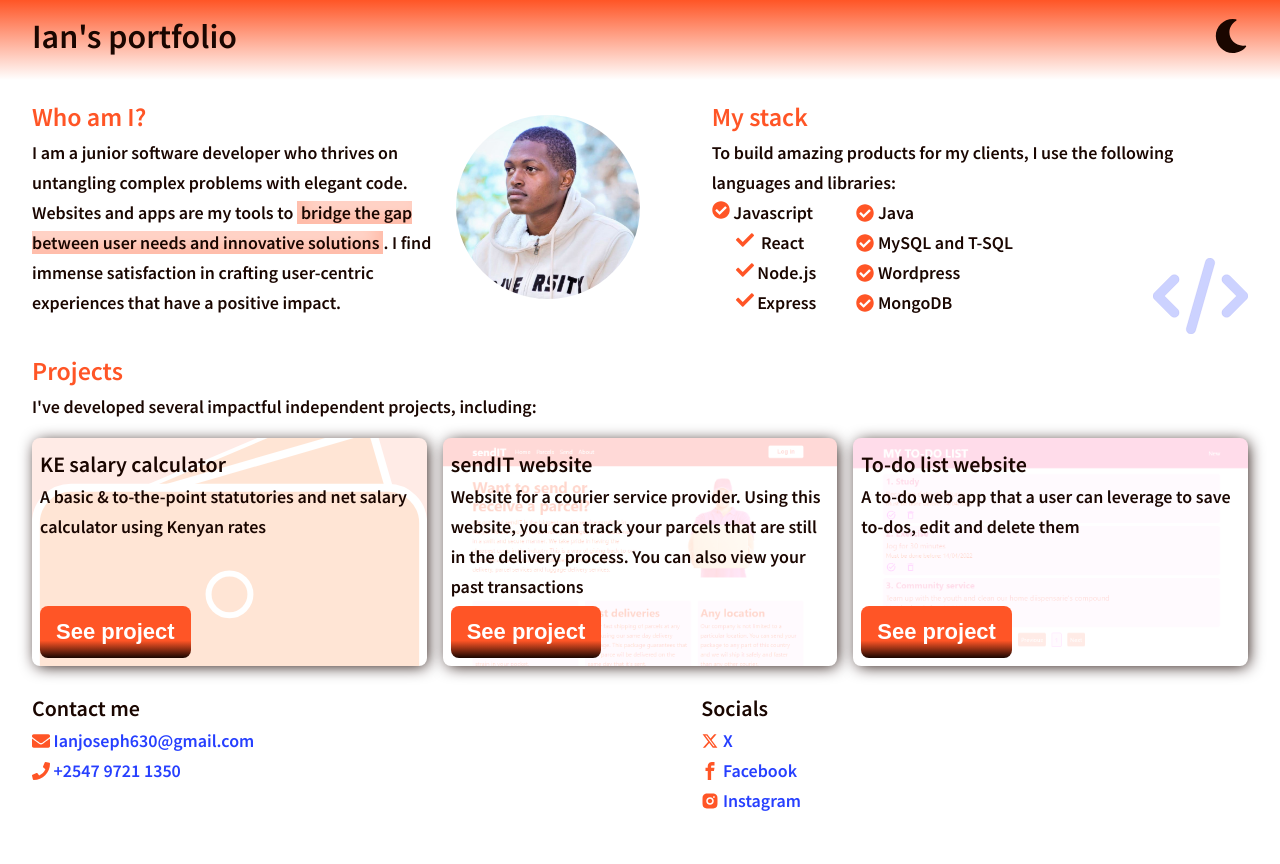
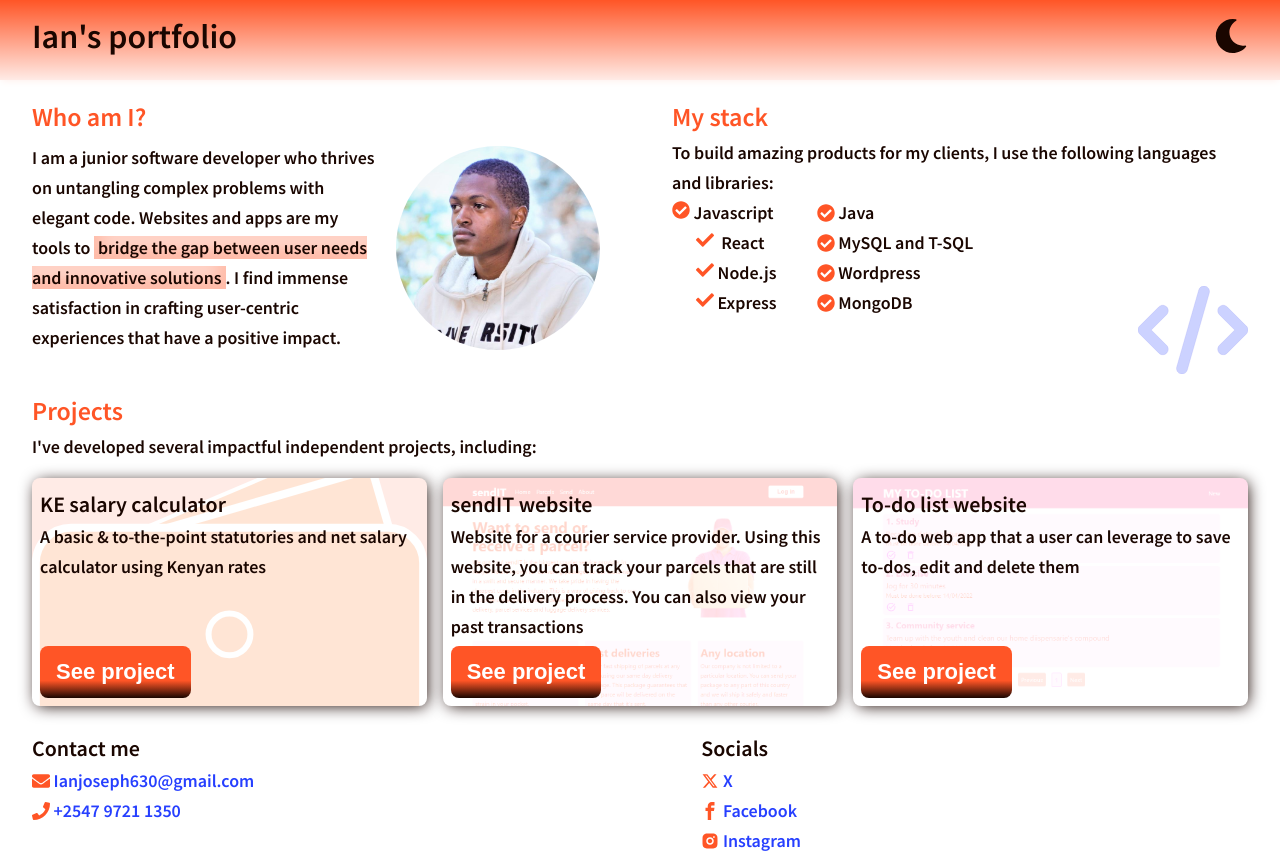
Before and after one commit to IanGathuita/ian-portfolio, a React (Create React App) app: page / in a window 1280 px wide. Before the commit the page ends 824 px from the top, so only its background shows below. Built offline with nearby package versions, Linux system fonts and the light colour scheme.

Commit message:
add container query and other visual improvements

```diff
--- a/src/Components/About/About.css
+++ b/src/Components/About/About.css
@@ -1,22 +1,50 @@
-#about{
+#about {
+    display: flex;
+    flex-direction: column;
+    align-items: flex-start;
+    container-type: inline-size;
+}
+
+#about > h2 {
+    margin: 0;
+    text-align: center;
+}
+
+.about__body {
     display: flex;
     flex-direction: column;
     align-items: center;
+    gap: 8px;
+    width: 100%;
+    max-width: 100%;
 }
-#about img{
-    max-width: 200px;
-    max-height: 200px;
+
+.about__text {
+    width: 100%;
+}
+
+#about img {
+    max-width: 220px;
+    max-height: 220px;
     border-radius: 50%;
     object-fit: cover;
-    align-self: center;
 }
 
-em{
+em {
     padding: 0 4px;
 }
-@media only screen and (min-width:768px){
-    #about{
-        flex-direction: row;
+
+@supports (container-type: inline-size) {
+    @container (min-width: 30rem) {
+        .about__body {
+            flex-direction: row;
+            align-items: center;
+        }
+
+
+
+        .about__text {
+            flex: 1;
+        }
     }
-
 }
--- a/src/Components/About/About.jsx
+++ b/src/Components/About/About.jsx
@@ -4,15 +4,19 @@ import './About.css';
 const About = () => {
 
     return (
-        <section className="about" id="about" >
-        <div>
+        <section className="about" id="about">
             <h2>Who am I?</h2>
+            <div className="about__body">
+
+                <div className="about__text">
                     <p>I am a junior software developer who thrives on untangling complex problems with elegant code.
                         Websites and apps are my tools to <em>bridge the gap between user needs and innovative solutions</em>.
                         I find immense satisfaction in crafting user-centric experiences that have a positive impact.
                     </p>
                 </div>
-        <img  src={IanImg} alt="Ian's passport" className='passport'></img>
+                <img src={IanImg} alt="Ian's passport" className="passport" />
+
+            </div>
         </section>
      );
 }
--- a/src/Components/Header/Header.module.css
+++ b/src/Components/Header/Header.module.css
@@ -5,7 +5,7 @@ header {
     background-image: var(--headerGradient);
     position: sticky;
     top:0;
-    /* box-shadow: 0 1px 8px -1px var(--colorPrimaryDark); */
+    box-shadow: 0 1px 8px -1px var(--colorPrimaryLight);
 }
 
 #ians_photo{
--- a/src/index.css
+++ b/src/index.css
@@ -11,7 +11,7 @@ html{
   --colorTertiary: #263fff;
   --projectCardShadow:2px 2px 16px -2px var(--colorPrimaryDark);
   --headerColor: var(--colorPrimaryDark);
-  --headerGradient:linear-gradient(to top,white,var(--colorPrimary));
+  --headerGradient:linear-gradient(to top,var(--colorPrimaryLight),var(--colorPrimary));
   --backgroundColor: #ffffff;
   --colorGhost: none;
   --colorGhost2: none;
@@ -121,6 +121,7 @@ header{
   justify-content: space-between;
   align-items: center;
   flex-wrap: wrap;
+
 }
 nav{
   margin-top: 8px;
@@ -130,7 +131,7 @@ nav ul{
   display:flex;
   flex-wrap: wrap;
   flex-direction: row;
-  justify-content: space-between;
+  justify-content: flex-start;
   align-content: space-between;
 }
 nav ul li{
@@ -194,6 +195,7 @@ a{
   main{
     display: grid;
     grid-template-areas: 'about skills' 'projects projects';
+    grid-template-columns: 1fr 1fr;
   }
   #about{
     grid-area:about;
```
Lines whose indentation alone changed are shown as unchanged.
